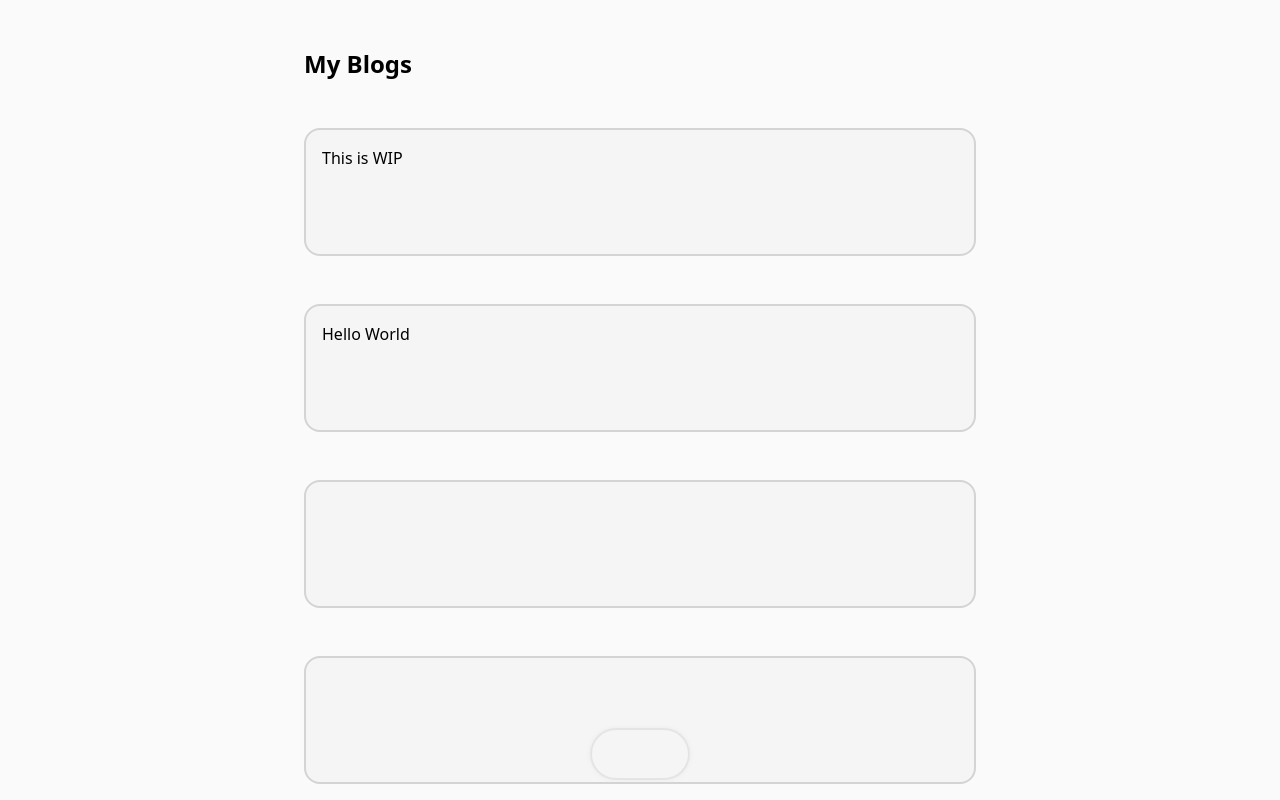
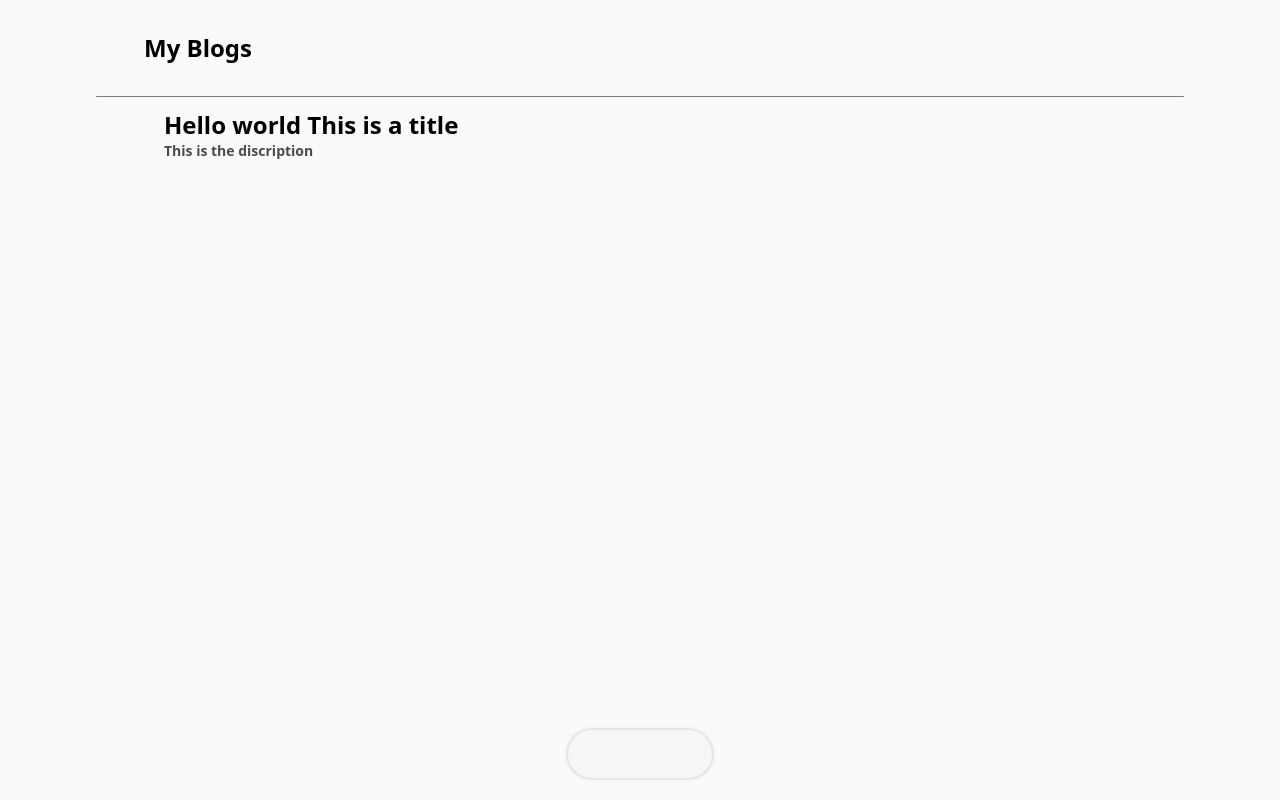
Before and after one commit to wqLouis/wqlouis.github.io, a SvelteKit app: page /blogs in a window 1280 px wide. Shown: the top 800 px of the page. Built offline with nearby package versions, Linux system fonts and the light colour scheme; what @iconify/tailwind4 would draw is missing.

Commit message:
feat(blog & bottom menu): redesigned the blogs page and added a dark mode btn
- dark mode btn still WIP

```diff
--- a/src/routes/+layout.svelte
+++ b/src/routes/+layout.svelte
@@ -41,5 +41,12 @@
 		>
 			<span class="m-auto icon-[heroicons--book-open-20-solid] transition-all"></span>
 		</a>
+		<button
+			title="Dark Mode"
+			class="animate-btn my-auto flex size-8 cursor-pointer rounded-full transition-all hover:bg-text/10 hover:[&>span]:scale-110"
+			onclick={() => {}}
+		>
+			<span class="m-auto icon-[heroicons--moon-16-solid] transition-all"></span>
+		</button>
 	</div>
 </div>
--- a/src/routes/+page.svelte
+++ b/src/routes/+page.svelte
@@ -16,7 +16,7 @@
 	BtnAnimation();
 </script>
 
-<main class="flex h-auto w-full flex-col bg-bg text-text">
+<main class="flex h-auto w-full flex-col overflow-clip bg-bg text-text">
 	<section class="mx-auto flex h-screen w-full flex-col" id="home">
 		<div class="mx-auto mt-[42vh] mb-auto flex cursor-default">
 			<div class="mx-4 my-auto">
@@ -125,7 +125,7 @@
 				></div>
 			</div>
 			<div class="my-auto flex text-sm font-semibold">
-				<div class="flex size-16 rounded-full border-2 border-border bg-fg">
+				<div class="hidden size-16 rounded-full border-2 border-border bg-fg sm:flex">
 					<img src={Cityu} alt="" class="m-auto h-6" />
 				</div>
 				<div class="mx-2 my-auto">
--- a/src/routes/blogs/+page.svelte
+++ b/src/routes/blogs/+page.svelte
@@ -3,13 +3,17 @@
 </script>
 
 <section class="h-max min-h-screen w-screen bg-bg" id="blog-list">
-	<div class="mx-auto flex h-max min-h-full w-max min-w-max flex-col gap-12 py-12">
-		<span class="text-2xl font-bold">My Blogs</span>
-		<Blog>This is WIP</Blog>
-		<Blog>Hello World</Blog>
-		<Blog></Blog>
-		<Blog></Blog>
-		<Blog></Blog>
-		<Blog></Blog>
+	<div class="mx-auto flex h-max min-h-full w-max flex-col">
+		<span class="my-8 px-12 text-2xl font-bold">My Blogs</span>
+		<div class="h-px w-screen rounded-full bg-text/50 transition-all md:mx-auto md:w-[85vw]"></div>
+
+		<div class="flex flex-col gap-8">
+			<Blog title="Hello world This is a title" discription="This is the discription"></Blog>
+			<Blog></Blog>
+			<Blog></Blog>
+			<Blog></Blog>
+			<Blog></Blog>
+			<Blog></Blog>
+		</div>
 	</div>
 </section>
--- a/src/routes/blogs/blog.svelte
+++ b/src/routes/blogs/blog.svelte
@@ -1,3 +1,11 @@
-<div class="mx-auto h-32 w-[60vw] max-w-2xl rounded-2xl border-2 border-border bg-fg p-4">
-	<slot />
+<script lang="ts">
+	export let title = '';
+	export let discription = '';
+</script>
+
+<div class="mr-auto ml-4 h-32 w-screen max-w-2xl rounded-2xl px-5 py-3 sm:ml-12 md:w-[60vw]">
+	<div class="flex flex-col">
+		<span class="text-2xl font-bold text-text">{title}</span>
+		<span class="text-sm font-semibold text-text/70">{discription}</span>
+	</div>
 </div>
```
